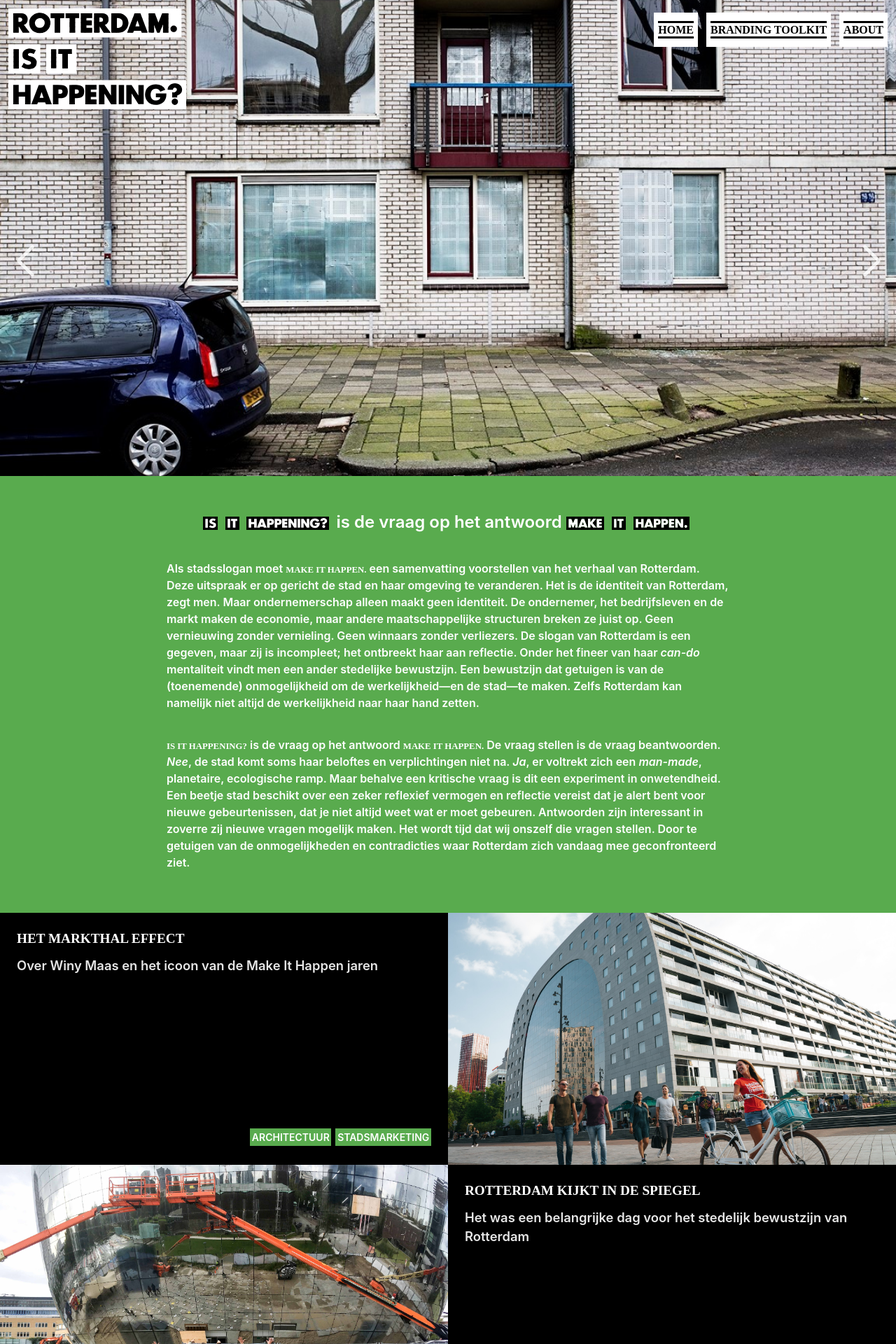
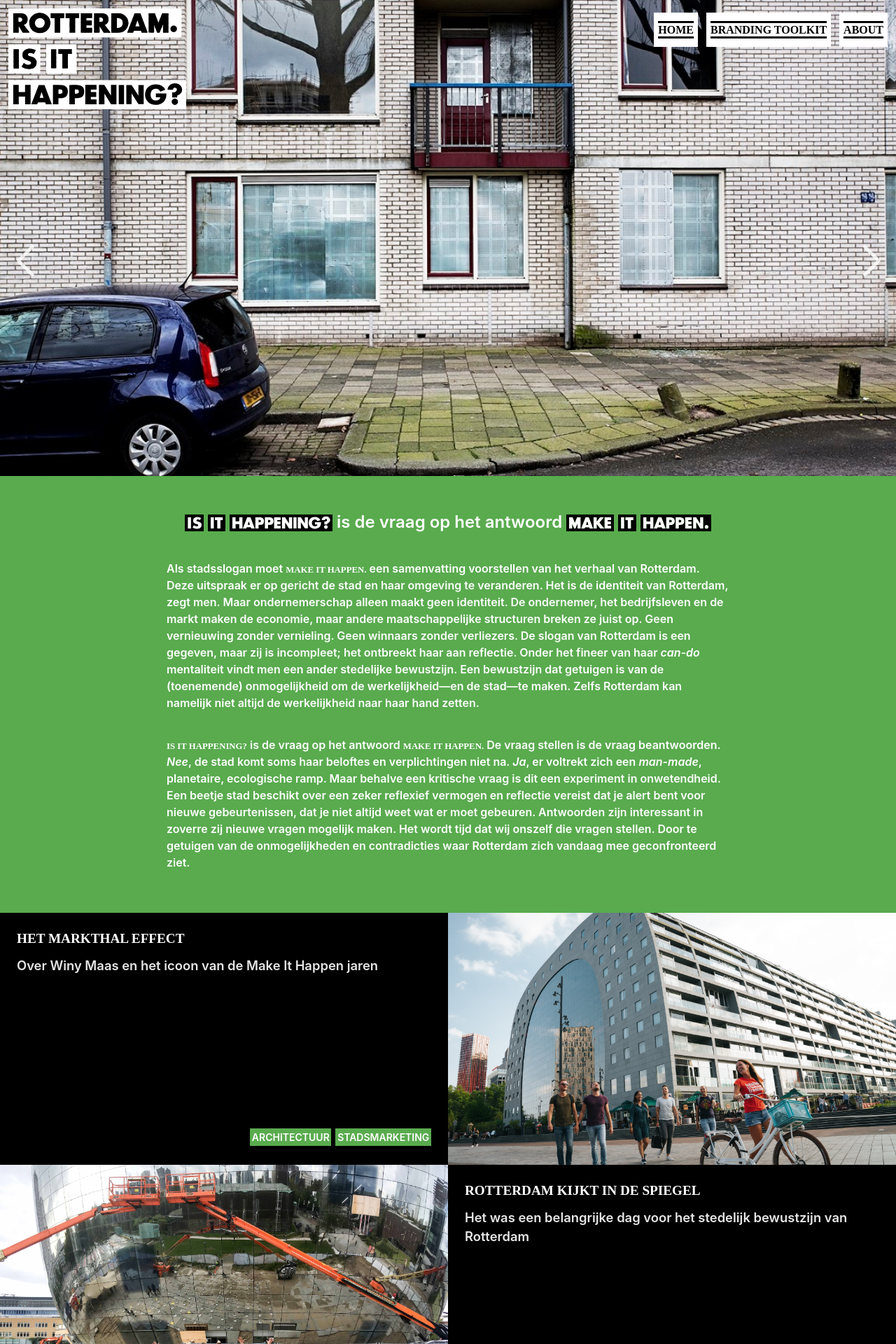
Before and after one commit to norealdirection/norealdirection.github.io, a Jekyll site: the page built from index.markdown, in a window 1280 px wide. Shown: the top 1920 px of the page at 70% size. Built offline with Jekyll 4.4.1, drawn with Linux system fonts in a browser that asks for light colours.

Commit message:
Update _layout.scss

```diff
--- a/_sass/minima/_layout.scss
+++ b/_sass/minima/_layout.scss
@@ -179,10 +179,10 @@
 	}
 
 	.intro img {
-		height: $futura-font-size*1.5;
+		height: $futura-font-size*1.88;
 		display: inline;
 		margin: 0;
-		margin-right: $spacing-unit/5;
+		//margin-right: $spacing-unit/5;
 	}
 
 	.content { /* nothing here*/ };
```
